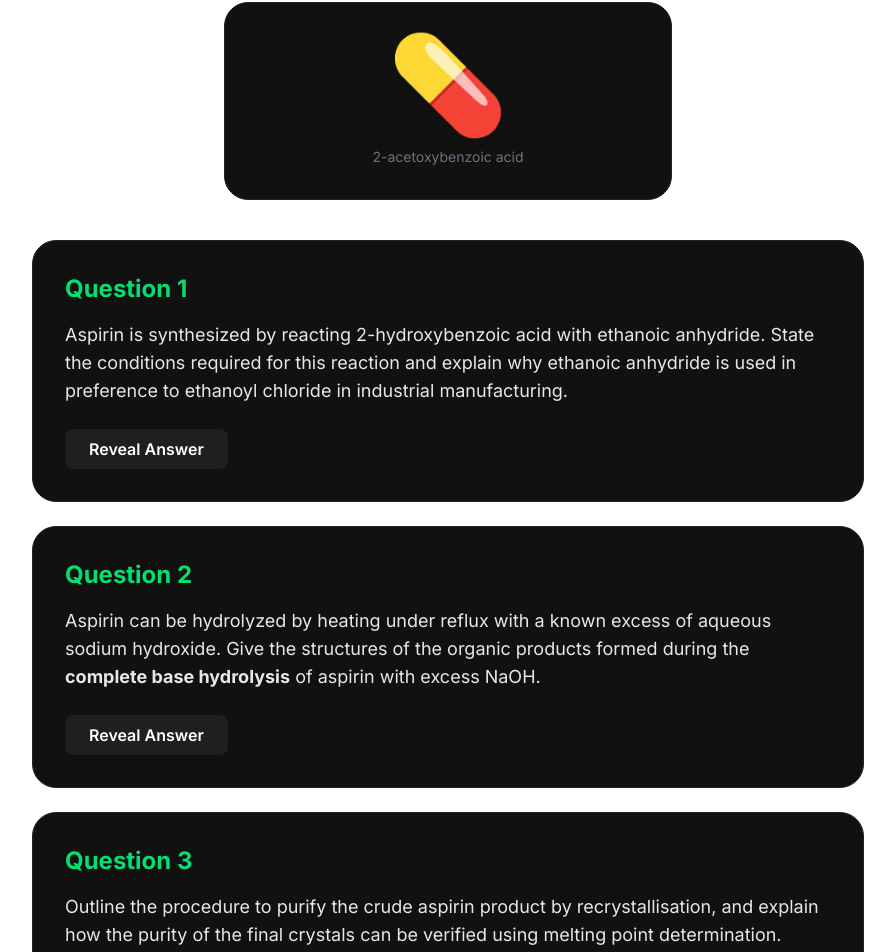
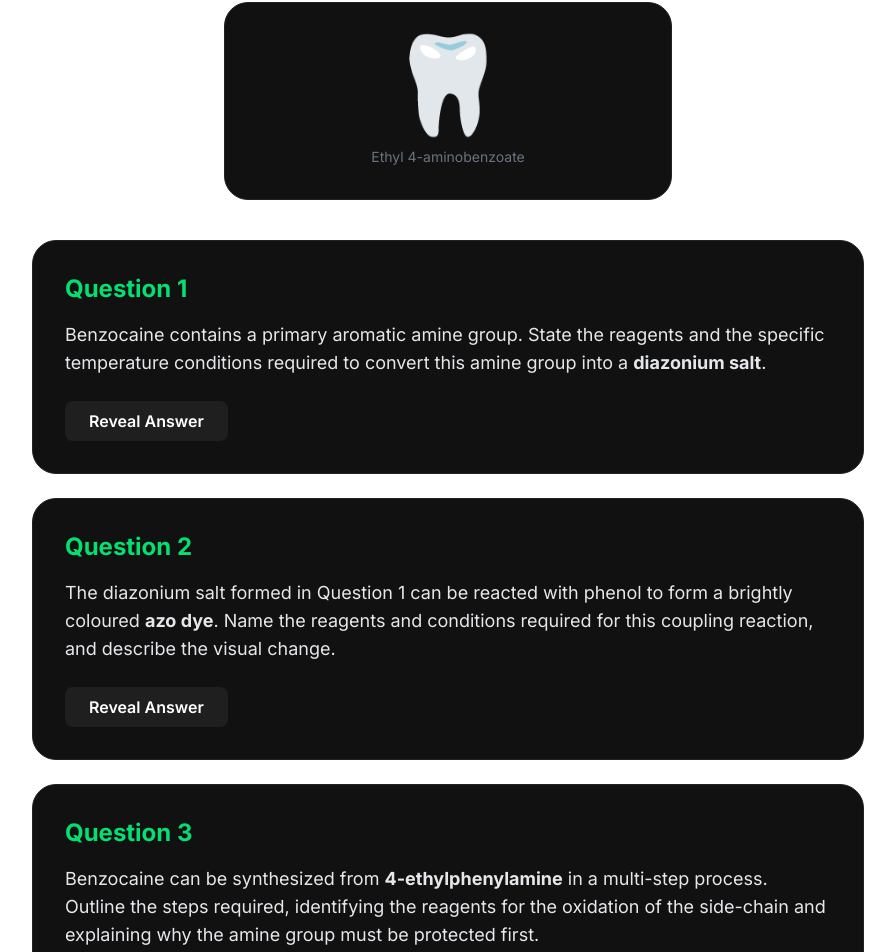
Before and after one commit to Hritik9220/Chemistryhub, a Next.js app: page /daily-molecule in a window 1280 px wide. Shown: the part 258-1210 px from the top of the page, without its empty margins (192-1087 px from the left). Built offline with nearby package versions, Linux system fonts and the light colour scheme.

Commit message:
Update Daily Molecule to Benzocaine with synthesis question

```diff
--- a/src/app/daily-molecule/page.tsx
+++ b/src/app/daily-molecule/page.tsx
@@ -23,14 +23,13 @@ export default function DailyMolecule() {
 
       <div className="text-center mb-12">
         <h1 className="text-5xl font-bold mb-4 text-green-500">Daily Molecule</h1>
-        <p className="text-gray-400 text-xl">Molecule of the Day: Aspirin</p>
+        <p className="text-gray-400 text-xl">Molecule of the Day: Benzocaine</p>
       </div>
 
       <div className="flex justify-center mb-10">
         <div className="bg-[#111] border border-[#222] p-8 rounded-3xl w-full max-w-md flex flex-col justify-center items-center">
-          {/* Change this to aspirin.png once you upload the image! */}
-          <div className="text-8xl mb-4">💊</div>
-          <p className="text-gray-500 text-sm">2-acetoxybenzoic acid</p>
+          <div className="text-8xl mb-4">🦷</div>
+          <p className="text-gray-500 text-sm">Ethyl 4-aminobenzoate</p>
         </div>
       </div>
 
@@ -39,7 +38,7 @@ export default function DailyMolecule() {
         <div className="bg-[#111] border border-[#222] rounded-3xl p-8">
           <h3 className="text-2xl font-bold mb-4 text-green-400">Question 1</h3>
           <p className="text-lg text-gray-200 mb-6">
-            Aspirin is synthesized by reacting 2-hydroxybenzoic acid with ethanoic anhydride. State the conditions required for this reaction and explain why ethanoic anhydride is used in preference to ethanoyl chloride in industrial manufacturing.
+            Benzocaine contains a primary aromatic amine group. State the reagents and the specific temperature conditions required to convert this amine group into a <strong>diazonium salt</strong>.
           </p>
           <button
             onClick={() => toggleAnswer('q1')}
@@ -50,14 +49,8 @@ export default function DailyMolecule() {
 
           {openAnswers['q1'] && (
             <div className="mt-6 p-6 bg-[#1a1a1a] border border-[#333] rounded-xl">
-              <p className="text-gray-300 mb-4"><strong>Conditions:</strong> Warm with a few drops of concentrated phosphoric(V) acid (or sulfuric acid) as a catalyst.</p>
-              <p className="text-gray-300"><strong>Why Ethanoic Anhydride?</strong></p>
-              <ul className="list-disc list-inside text-gray-400 mt-2 space-y-1">
-                <li>It is cheaper than ethanoyl chloride.</li>
-                <li>It is less corrosive and less vulnerable to hydrolysis.</li>
-                <li>It does not produce dangerous, toxic, and corrosive hydrogen chloride (HCl) fumes.</li>
-                <li>The reaction is less violently exothermic, making it safer to control on an industrial scale.</li>
-              </ul>
+              <p className="text-gray-300 mb-4"><strong>Reagents:</strong> Sodium nitrate(III) (sodium nitrite, NaNO₂) and dilute hydrochloric acid (HCl).</p>
+              <p className="text-gray-300"><strong>Conditions:</strong> The temperature must be kept below <strong>10°C</strong> (usually between 0°C and 5°C) to prevent the diazonium salt from decomposing into a phenol and nitrogen gas.</p>
             </div>
           )}
         </div>
@@ -66,7 +59,7 @@ export default function DailyMolecule() {
         <div className="bg-[#111] border border-[#222] rounded-3xl p-8">
           <h3 className="text-2xl font-bold mb-4 text-green-400">Question 2</h3>
           <p className="text-lg text-gray-200 mb-6">
-            Aspirin can be hydrolyzed by heating under reflux with a known excess of aqueous sodium hydroxide. Give the structures of the organic products formed during the <strong>complete base hydrolysis</strong> of aspirin with excess NaOH.
+            The diazonium salt formed in Question 1 can be reacted with phenol to form a brightly coloured <strong>azo dye</strong>. Name the reagents and conditions required for this coupling reaction, and describe the visual change.
           </p>
           <button
             onClick={() => toggleAnswer('q2')}
@@ -77,8 +70,9 @@ export default function DailyMolecule() {
 
           {openAnswers['q2'] && (
             <div className="mt-6 p-6 bg-[#1a1a1a] border border-[#333] rounded-xl">
-              <p className="text-gray-300 mb-4"><strong>Products:</strong> Sodium ethanoate and the disodium salt of 2-hydroxybenzoic acid (sodium 2-oxidobenzoate).</p>
-              <p className="text-gray-400 text-sm mb-4">Because excess strong base is used, the ester linkage is hydrolysed AND the acidic carboxylic acid group is deprotonated. Furthermore, the newly formed phenol group will also be deprotonated to form a phenoxide ion.</p>
+              <p className="text-gray-300 mb-2"><strong>Reagents:</strong> Phenol dissolved in <strong>aqueous sodium hydroxide</strong> (alkaline conditions).</p>
+              <p className="text-gray-300 mb-4"><strong>Conditions:</strong> The mixture must be kept <strong>cold</strong>.</p>
+              <p className="text-gray-300"><strong>Visual Change:</strong> A yellow, orange, or red precipitate (the azo dye) forms. This reaction is an example of <em>electrophilic substitution</em>.</p>
             </div>
           )}
         </div>
@@ -87,7 +81,7 @@ export default function DailyMolecule() {
         <div className="bg-[#111] border border-[#222] rounded-3xl p-8">
           <h3 className="text-2xl font-bold mb-4 text-green-400">Question 3</h3>
           <p className="text-lg text-gray-200 mb-6">
-            Outline the procedure to purify the crude aspirin product by recrystallisation, and explain how the purity of the final crystals can be verified using melting point determination.
+            Benzocaine can be synthesized from <strong>4-ethylphenylamine</strong> in a multi-step process. Outline the steps required, identifying the reagents for the oxidation of the side-chain and explaining why the amine group must be protected first.
           </p>
           <button
             onClick={() => toggleAnswer('q3')}
@@ -98,16 +92,17 @@ export default function DailyMolecule() {
 
           {openAnswers['q3'] && (
             <div className="mt-6 p-6 bg-[#1a1a1a] border border-[#333] rounded-xl">
-              <p className="text-gray-300 mb-2"><strong>Recrystallisation Procedure:</strong></p>
-              <ol className="list-decimal list-inside text-gray-400 space-y-2 mb-6">
-                <li>Dissolve the crude aspirin in the <em>minimum volume</em> of <em>hot</em> solvent (e.g., ethanol/water mix).</li>
-                <li>Filter the hot solution through fluted filter paper to remove any insoluble impurities.</li>
-                <li>Allow the filtrate to cool slowly to room temperature to let the aspirin crystallise out (soluble impurities remain in solution).</li>
-                <li>Filter the crystals under reduced pressure using a Buchner funnel and wash with a little ice-cold solvent.</li>
-                <li>Leave to dry.</li>
+              <ol className="list-decimal list-inside text-gray-400 space-y-4">
+                <li>
+                  <strong className="text-gray-200">Protection:</strong> React 4-ethylphenylamine with ethanoyl chloride to form an amide. This <strong>protects</strong> the sensitive amine group from being oxidized in the next step.
+                </li>
+                <li>
+                  <strong className="text-gray-200">Oxidation:</strong> Heat the product with <strong>alkaline potassium manganate(VII)</strong> (KMnO₄), followed by acidification. This oxidizes the ethyl side-chain into a carboxylic acid group.
+                </li>
+                <li>
+                  <strong className="text-gray-200">Esterification & Deprotection:</strong> Heat the resulting acid under reflux with <strong>ethanol</strong> and <strong>concentrated sulfuric acid</strong>. This hydrolyses the amide back to an amine while simultaneously esterifying the carboxylic acid to form benzocaine.
+                </li>
               </ol>
-              <p className="text-gray-300 mb-2"><strong>Purity Verification:</strong></p>
-              <p className="text-gray-400 text-sm">Measure the melting point using melting point apparatus. Pure aspirin will melt over a very narrow range (sharp melting point) that closely matches the literature value (approx 136°C). If impurities are present, the melting point will be <em>lowered</em> and it will melt over a <em>broader range</em>.</p>
             </div>
           )}
         </div>
```
